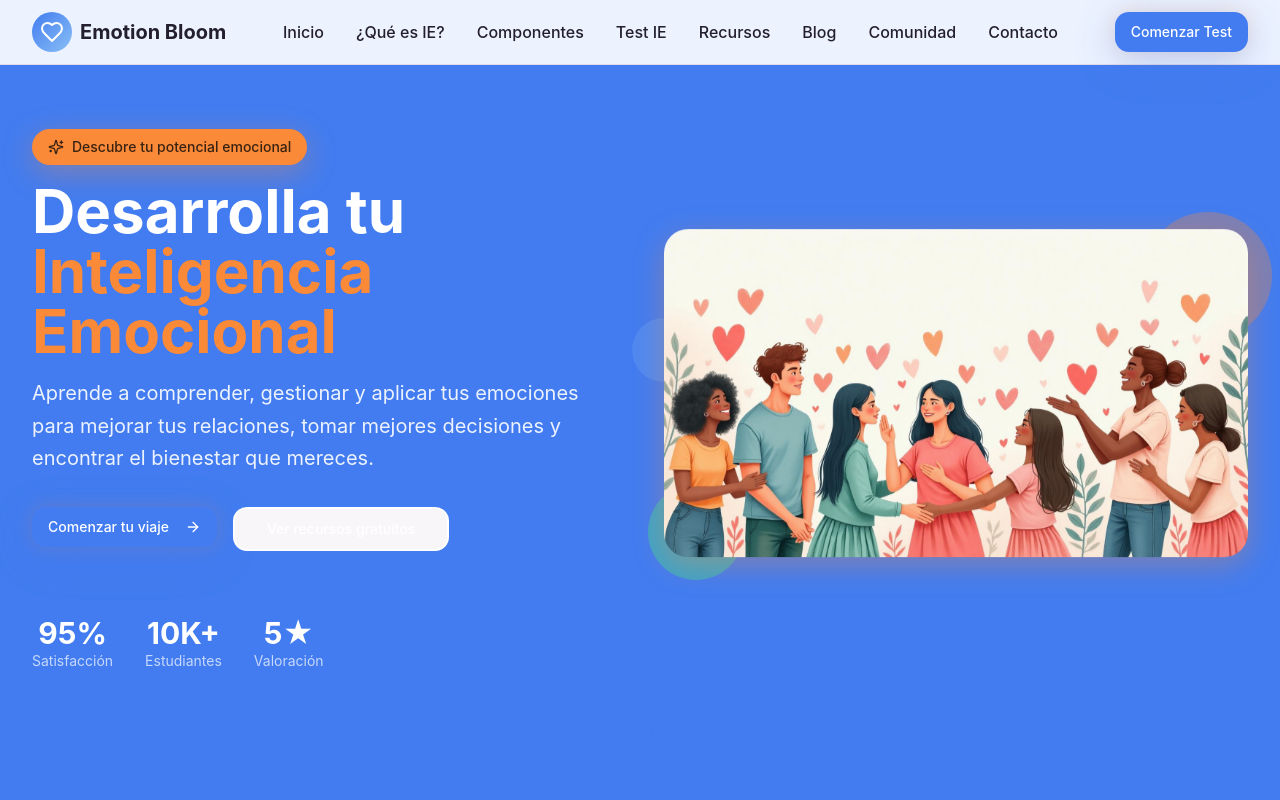
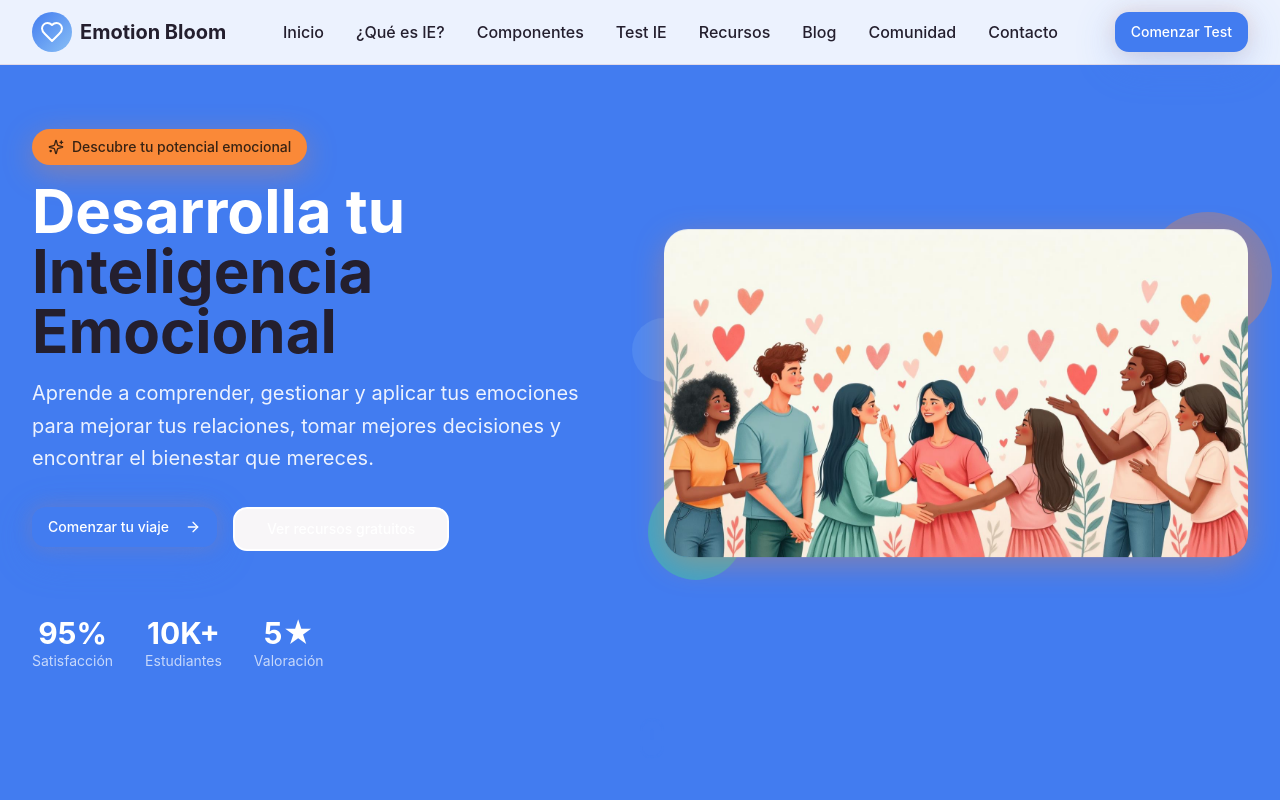
Before and after one commit to chachachala/emotion-bloom, a React (Vite) app: page / in a window 1280 px wide. Shown: the top 800 px of the page. Built offline with nearby package versions, Linux system fonts and the light colour scheme.

Commit message:
Change text color to black
Update the color of the "Inteligencia Emocional" text to black.

```diff
--- a/src/components/HeroSection.tsx
+++ b/src/components/HeroSection.tsx
@@ -15,7 +15,7 @@ const HeroSection = () => {
 
               <h1 className="text-5xl lg:text-6xl font-display font-bold text-white leading-tight">
                 Desarrolla tu
-                <span className="text-accent"> Inteligencia Emocional</span>
+                <span className="text-foreground"> Inteligencia Emocional</span>
               </h1>
 
               <p className="text-xl text-white/90 leading-relaxed">
```
